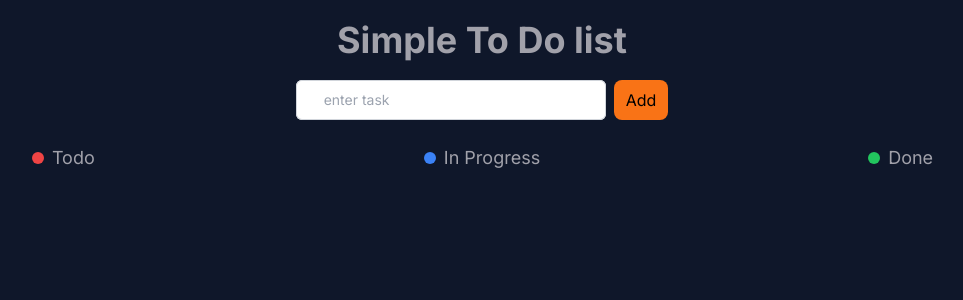
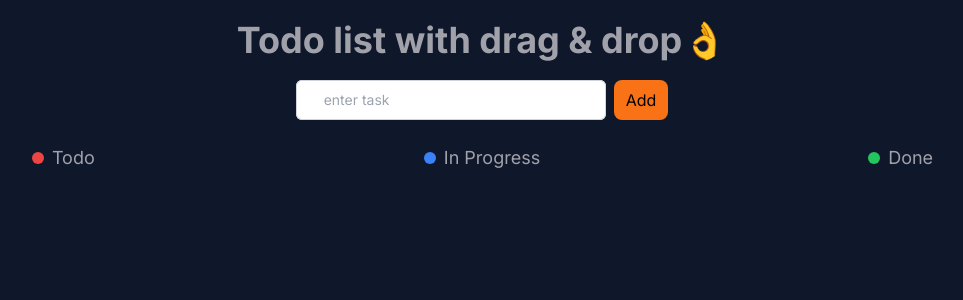
Before and after one commit to pavanbhaskardev/typescriptToDo, a Next.js app: page / in a window 1280 px wide. Shown: the top 300 px of the page, without its empty margins (158-1121 px from the left). Built offline with nearby package versions, Linux system fonts and the light colour scheme.

Commit message:
Update page.tsx

```diff
--- a/app/page.tsx
+++ b/app/page.tsx
@@ -124,7 +124,7 @@ const Home: React.FC = () => {
       <DragDropContext onDragEnd={handleDragEnd}>
         <div className="bg-darkPrimary">
           <h1 className="text-4xl text-center font-bold pt-5 text-zinc-400">
-            Simple To Do list
+            Todo list with drag & drop👌
           </h1>
 
           {/* created form component because the todo will be add even when we click enter key */}
```
